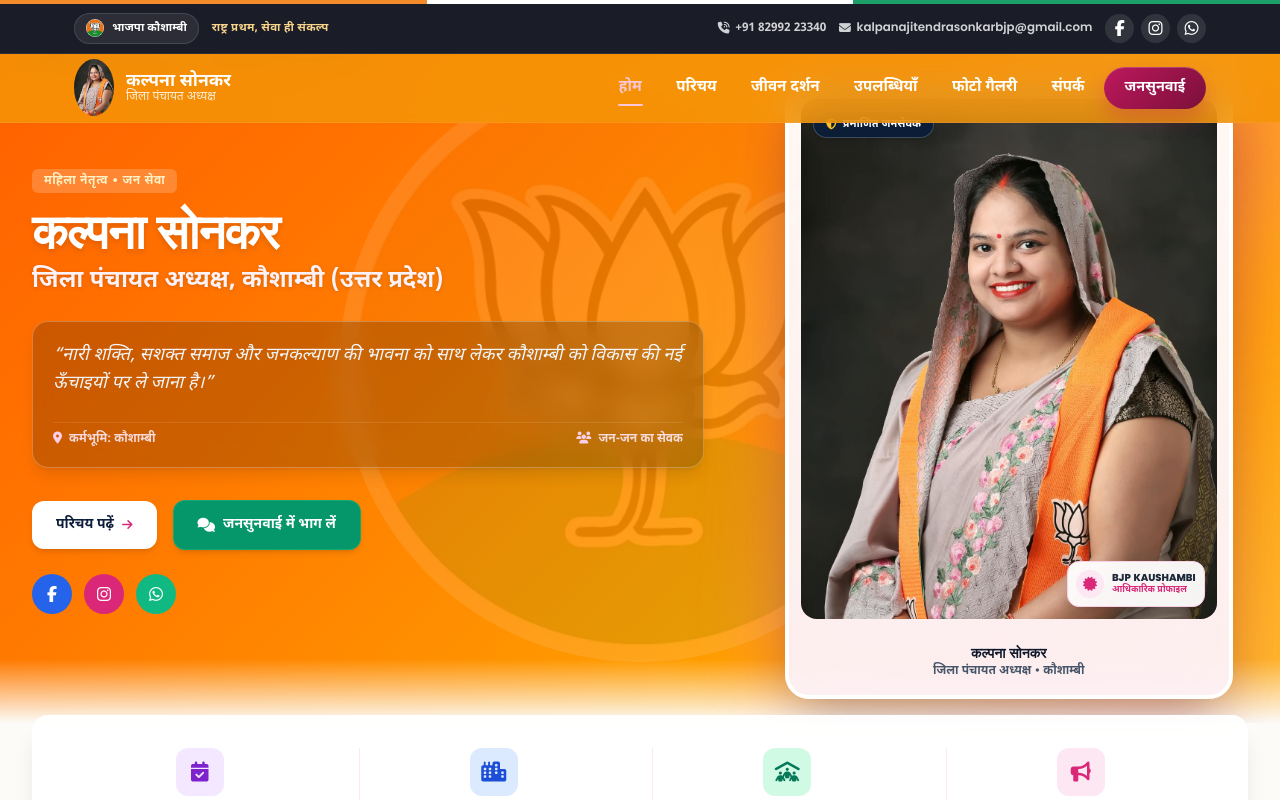
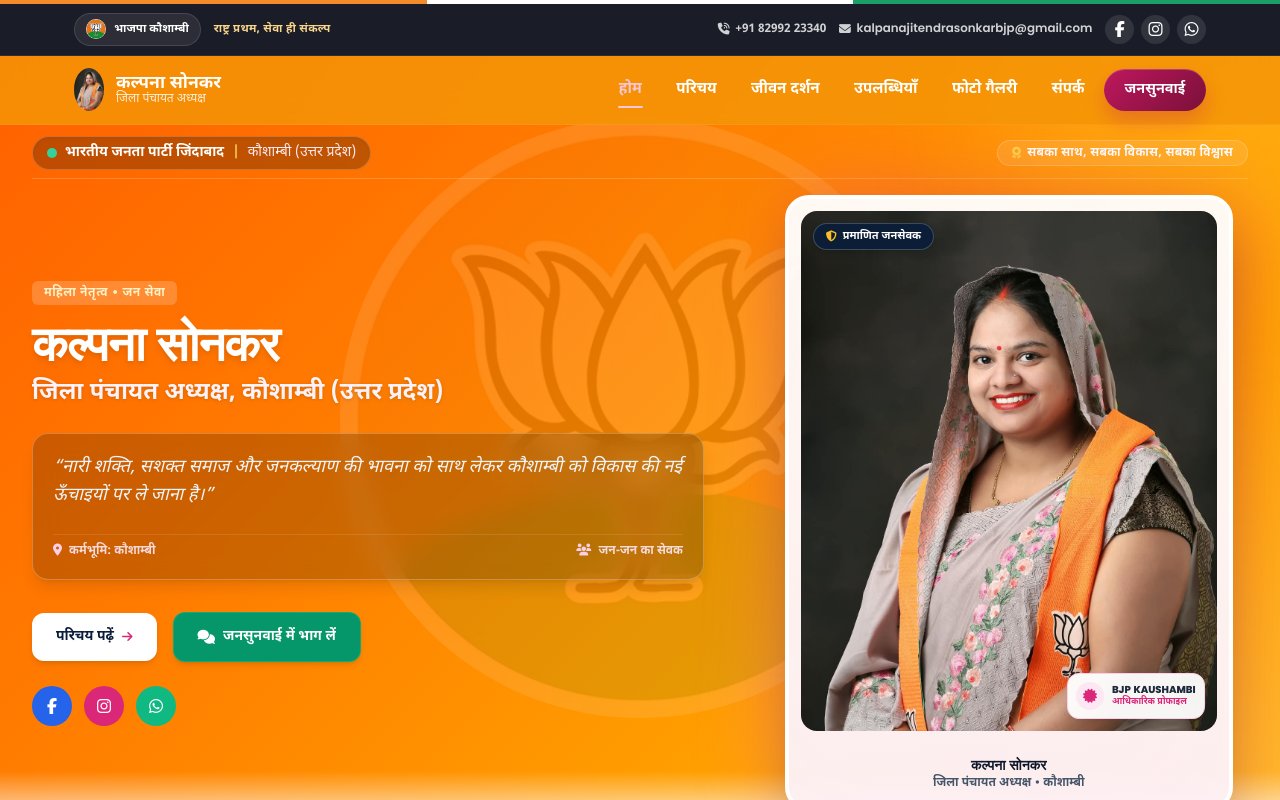
Before and after one commit to pkravi22/kalpana-sagar, a Next.js app: page / in a window 1280 px wide. Shown: the top 800 px of the page. Built offline with nearby package versions, Linux system fonts and the light colour scheme; a web font is replaced by a local one.

Commit message:
Fixed alignment

```diff
--- a/src/app/HomeClient.jsx
+++ b/src/app/HomeClient.jsx
@@ -39,13 +39,13 @@
   return (
     <>
       <section id="home" className="relative hero-gradient text-white pt-4 md:pt-8 pb-16 lg:py-6 overflow-hidden">
+        {/* Replace lotus pattern with logo.webp */}
         <div className="absolute inset-0 opacity-10 pointer-events-none flex justify-center items-center">
-          <Image src="/logo.webp" alt="Background Logo" width={600} height={600} className="w-[600px] h-[600px] rounded-full object-cover" />
+          <img src="/logo.webp" alt="Background Logo" className="w-[600px] h-[600px] rounded-full object-cover" />
         </div>
-        <div className="absolute -top-24 -right-24 w-96 h-96 bg-pink-300/20 rounded-full blur-3xl pointer-events-none" />
-        <div className="absolute bottom-0 left-0 right-0 h-16 bg-gradient-to-t from-[#FCFBF7] to-transparent" />
-
-        <div className="max-w-7xl mx-auto px-4 sm:px-6 lg:px-8 relative z-10">
+        <div className="absolute -top-24 -right-24 w-96 h-96 bg-yellow-300/20 rounded-full blur-3xl pointer-events-none"></div>
+        <div className="absolute bottom-0 left-0 right-0 h-16 bg-gradient-to-t from-[#FCFBF7] to-transparent"></div>
+        <div className="max-w-7xl mx-auto px-4  sm:px-6  md:pt-28 lg:px-8 relative z-10">
           <div className="flex flex-wrap items-center justify-between gap-3 mb-4 sm:mb-4 pb-2 border-b border-white/20">
             <div className="inline-flex items-center gap-2 bg-black/25 backdrop-blur-md px-3.5 py-1.5 rounded-full text-xs sm:text-sm font-semibold border border-white/20 shadow-inner">
               <span className="w-2.5 h-2.5 rounded-full bg-emerald-400" />
--- a/src/app/about/AboutClient.jsx
+++ b/src/app/about/AboutClient.jsx
@@ -108,7 +108,7 @@
     <div className="bg-[#FCFBF7] text-slate-800 font-hindi">
       {/* PAGE HERO */}
       <section className="relative hero-gradient text-white pt-20 pb-16 md:pt-24 md:pb-20 overflow-hidden">
-        <div className="max-w-7xl mx-auto px-4 sm:px-6 lg:px-8 relative z-10">
+        <div className="max-w-7xl mx-auto px-4  md:pt-12 sm:px-6 lg:px-8 relative z-10">
           <div className="text-center max-w-3xl mx-auto">
             <span className="inline-block px-3.5 py-1.5 rounded-full bg-white/15 border border-white/25 text-xs font-bold uppercase tracking-wider text-pink-100 mb-3">
               विस्तृत जीवन वृत्त / Bio Data
--- a/src/app/achievements/AchievementsClient.jsx
+++ b/src/app/achievements/AchievementsClient.jsx
@@ -72,8 +72,8 @@
     <div className="bg-[#FCFBF7] text-slate-800">
       {/* PAGE HERO */}
       <section className="relative hero-gradient text-white pt-20 pb-16 md:pt-24 md:pb-20 overflow-hidden">
-        <div className="max-w-7xl mx-auto px-4 sm:px-6 lg:px-8 relative z-10">
-          <div className="text-center max-w-3xl mx-auto">
+        <div className="max-w-7xl mx-auto px-4 md:pt-12 sm:px-6 lg:px-8 relative z-10">
+          <div className="text-center max-w-3xl mx-auto ">
             <span className="inline-block px-3.5 py-1.5 rounded-full bg-white/15 border border-white/25 text-xs font-bold uppercase tracking-wider text-pink-100">
               प्रमुख उपलब्धियाँ
             </span>
--- a/src/app/contact/ContactClient.jsx
+++ b/src/app/contact/ContactClient.jsx
@@ -28,7 +28,7 @@
         <div className="absolute inset-0 opacity-10 pointer-events-none flex justify-center items-center">
           <Image src="/logo.webp" alt="Background Logo" width={650} height={650} className="w-[650px] h-[650px] rounded-full object-cover" />
         </div>
-        <div className="max-w-7xl mx-auto px-4 sm:px-6 lg:px-8 relative z-10">
+        <div className="max-w-7xl mx-auto px-4 md:pt-12 sm:px-6 lg:px-8 relative z-10">
           <div className="max-w-3xl">
             <span className="inline-block px-3 py-1 rounded-full bg-white/15 border border-white/25 text-xs font-bold uppercase tracking-wider text-pink-100">
               संपर्क
--- a/src/app/gallery/GalleryClient.jsx
+++ b/src/app/gallery/GalleryClient.jsx
@@ -34,7 +34,7 @@
         <div className="absolute inset-0 opacity-10 pointer-events-none flex justify-center items-center">
           <Image src="/logo.webp" alt="Background Logo" width={650} height={650} className="w-[650px] h-[650px] rounded-full object-cover" />
         </div>
-        <div className="max-w-7xl mx-auto px-4 sm:px-6 lg:px-8 relative z-10">
+        <div className="max-w-7xl mx-auto px-4 md:pt-12 sm:px-6 lg:px-8 relative z-10">
           <div className="text-center max-w-3xl mx-auto">
             <span className="inline-block px-3 py-1 rounded-full bg-white/15 border border-white/25 text-xs font-bold uppercase tracking-wider text-pink-100">
               स्मृतियाँ
@@ -55,11 +55,10 @@
                 key={item.id}
                 type="button"
                 onClick={() => setActiveFilter(item.id)}
-                className={`px-5 py-2.5 rounded-xl text-sm font-bold transition-all ${
-                  activeFilter === item.id
-                    ? 'bg-pink-600 text-white shadow-md'
-                    : 'bg-white text-slate-700 border border-slate-200 hover:bg-pink-50'
-                }`}
+                className={`px-5 py-2.5 rounded-xl text-sm font-bold transition-all ${activeFilter === item.id
+                  ? 'bg-pink-600 text-white shadow-md'
+                  : 'bg-white text-slate-700 border border-slate-200 hover:bg-pink-50'
+                  }`}
               >
                 {item.label}
               </button>
--- a/src/app/jan-sunwai/JanSunwaiClient.jsx
+++ b/src/app/jan-sunwai/JanSunwaiClient.jsx
@@ -61,7 +61,7 @@
     <div className="bg-[#FCFBF7] text-slate-800">
       {/* PAGE HERO */}
       <section className="relative hero-gradient text-white pt-20 pb-16 md:pt-24 md:pb-20 overflow-hidden">
-        <div className="max-w-7xl mx-auto px-4 sm:px-6 lg:px-8 relative z-10">
+        <div className="max-w-7xl mx-auto px-4 md:pt-12 sm:px-6 lg:px-8 relative z-10">
           <div className="text-center max-w-3xl mx-auto">
             <span className="inline-block px-3.5 py-1.5 rounded-full bg-white/15 border border-white/25 text-xs font-bold uppercase tracking-wider text-pink-100">
               जनसुनवाई
@@ -309,13 +309,12 @@
                     <div className="flex items-center gap-3 text-xs font-semibold">
                       <span className="text-slate-500">{new Date(item.date).toLocaleDateString('hi-IN')}</span>
                       <span
-                        className={`px-3 py-1 rounded-full font-bold text-xs ${
-                          item.status === 'Pending'
+                        className={`px-3 py-1 rounded-full font-bold text-xs ${item.status === 'Pending'
                             ? 'bg-amber-100 text-amber-800 border border-amber-200'
                             : item.status === 'Resolved'
-                            ? 'bg-emerald-100 text-emerald-800 border border-emerald-200'
-                            : 'bg-indigo-100 text-indigo-800 border border-indigo-200'
-                        }`}
+                              ? 'bg-emerald-100 text-emerald-800 border border-emerald-200'
+                              : 'bg-indigo-100 text-indigo-800 border border-indigo-200'
+                          }`}
                       >
                         {item.status === 'Pending' ? 'लंबित ⏳' : item.status === 'Resolved' ? 'निस्तारित ✅' : item.status}
                       </span>
--- a/src/components/Navbar.jsx
+++ b/src/components/Navbar.jsx
@@ -36,7 +36,7 @@
         <div className={styles.topbarInner}>
           <div className={styles.topbarLeft}>
             <span className={styles.topBadge}>
-              <Image src="/logo.webp" alt="BJP logo" width={18} height={18} className={styles.topBadgeLogo} priority />
+              <Image src="/logo.webp" alt="BJP logo" width={20} height={20} className={styles.topBadgeLogo} priority />
               भाजपा कौशाम्बी
             </span>
             <span className={styles.topSlogan}>राष्ट्र प्रथम, सेवा ही संकल्प</span>
@@ -63,7 +63,7 @@
       <nav className={styles.nav}>
         <div className={styles.container}>
           <Link href="/" className={styles.brand} aria-label="कल्पना सोनकर – होम">
-            <Image src="/Kalpana.jpeg" alt="Kalpana Sonkar" width={40} height={40} style={{ objectFit: 'cover', borderRadius: '50%' }} priority />
+            <Image src="/Kalpana.jpeg" alt="Kalpana Sonkar" width={30} height={30} style={{ objectFit: 'cover', borderRadius: '50%' }} priority />
             <div className={styles.brandText}>
               <span className={styles.brandName}>कल्पना सोनकर</span>
               <span className={styles.brandRole}>जिला पंचायत अध्यक्ष</span>
```
